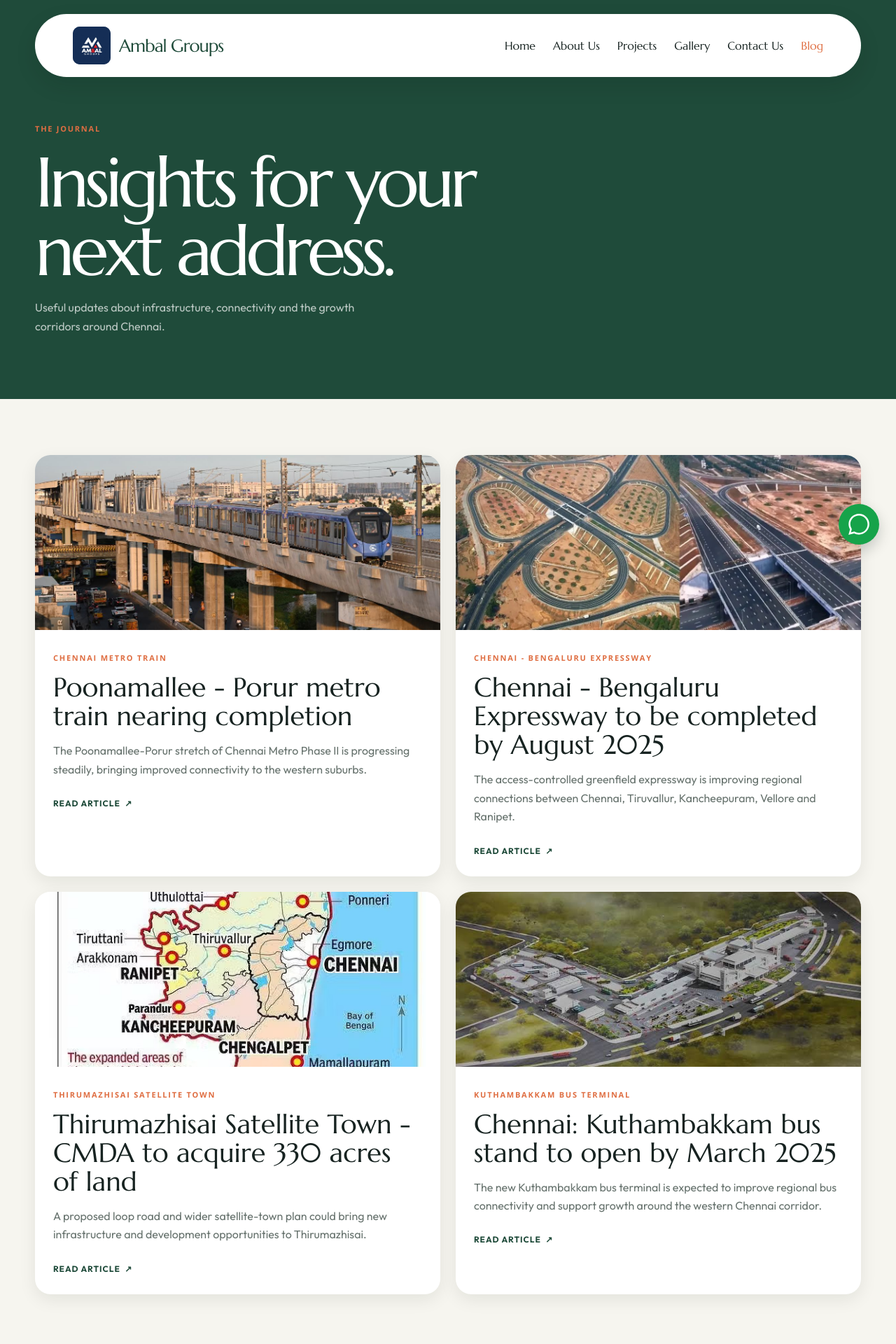
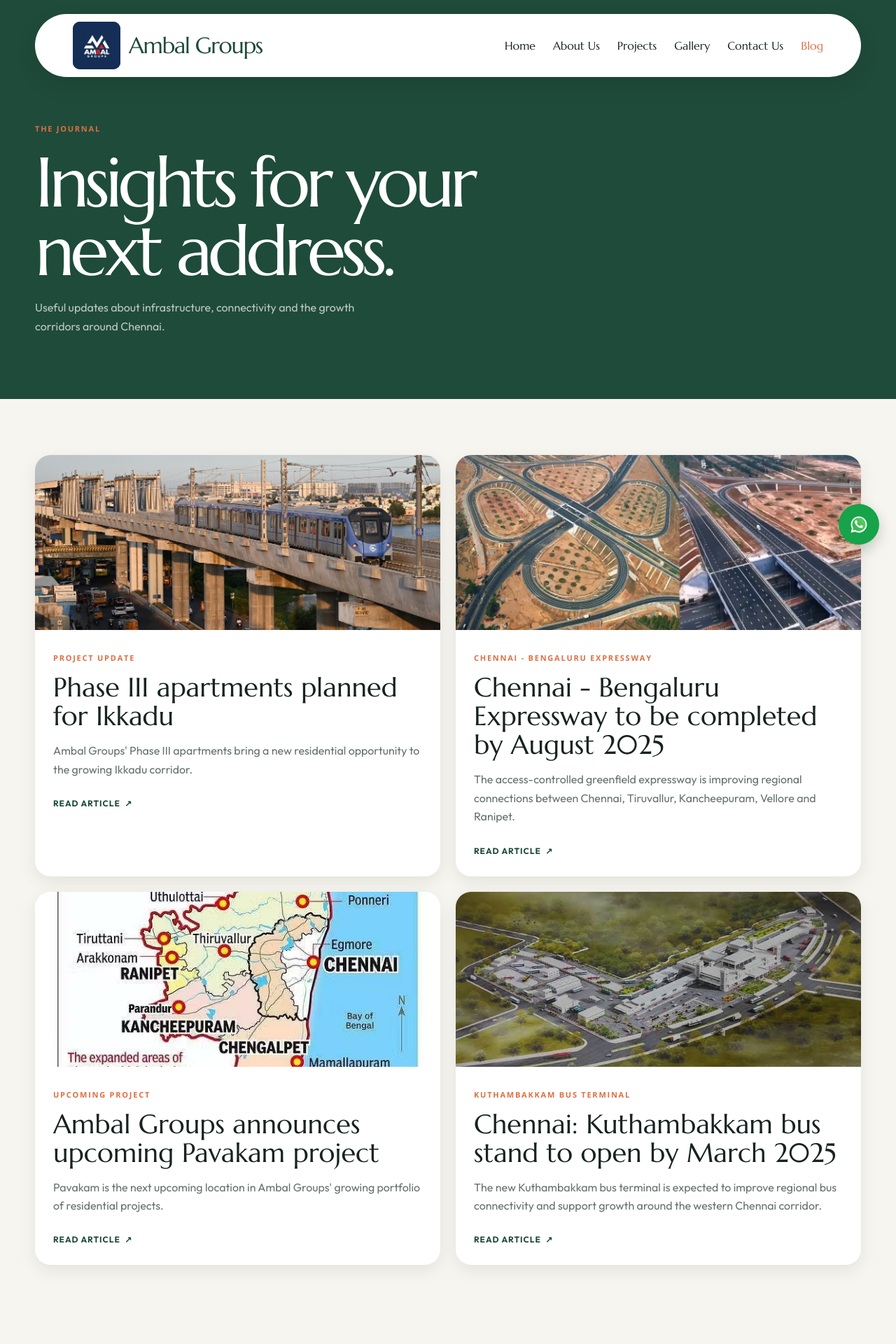
Before and after one commit to digimavenofficial/ambal-groups-ui, a Next.js app: page /blog in a window 1280 px wide. Shown: the top 1920 px of the page at 70% size. Built offline with nearby package versions, Linux system fonts and the light colour scheme.

Commit message:
Ambal Groups Suggestions added

```diff
--- a/app/about/page.tsx
+++ b/app/about/page.tsx
@@ -7,9 +7,13 @@ const history = [
   "Sri Ambal Gajalakshmi Nagar Phase I, II - Mangadu",
   "Sri Ambal Vijayalakshmi Nagar Phase I, II, III - Ayilcheri (Kannapalayam)",
   "Sri Ambal Garden, Kannapalayam",
-  "Sri Ambal Vijayalakshmi Nagar, Mettupalayam",
+  "Sri Ambal Garden, Kannapalayam, Avadi",
+  "Sri Ambal Vijayalakshmi Nagar, Mettupalayam, Avadi",
+  "Sri Ambal Vijayalakshmi Nagar, Eppur",
   "Sri Ambal Vijayalakshmi Nagar, Meppur",
+  "Sri Ambal Vijayalakshmi Nagar, Poonamallee",
   "Sri Ambal Venkateswara Nagar Phase I, II, III - Aranvayal Kuppam (Present running project)",
+  "Sri Ambal Ikkadu (Current project)",
 ];
 
 export default function About() {
--- a/app/blog/page.tsx
+++ b/app/blog/page.tsx
@@ -3,17 +3,17 @@ import { PageFrame, PageHero } from "../components/site";
 
 export const blogs = [
   {
-    slug: "poonamallee-porur-metro-train-nearing-completion",
-    title: "Poonamallee - Porur metro train nearing completion",
+    slug: "phase-iii-apartments-ikkadu",
+    title: "Phase III apartments planned for Ikkadu",
     author: "vijaysiva",
-    date: "January 12, 2025",
-    category: "Chennai Metro Train",
+    date: "November 2, 2026",
+    category: "Project update",
     image: "/blog-images/POONAMALLEE%20metro.jpg",
-    excerpt: "The Poonamallee-Porur stretch of Chennai Metro Phase II is progressing steadily, bringing improved connectivity to the western suburbs.",
+    excerpt: "Ambal Groups' Phase III apartments bring a new residential opportunity to the growing Ikkadu corridor.",
     content: [
-      "Chennai Metro Phase II is being delivered across three corridors covering 118.9 km. The Poonamallee-Porur section forms part of Corridor 4 and is planned to improve daily mobility across this growing part of the city.",
-      "Station construction and viaduct work have progressed significantly, while systems, lifts, escalators, tracks and overhead equipment are being installed in stages.",
-      "The project is expected to strengthen access to Poonamallee, Porur, Kumananchavadi and surrounding growth corridors.",
+      "Phase III is a current Ambal Groups apartment project planned for families seeking a well-connected home in Ikkadu.",
+      "The project is part of Ambal Groups' continuing residential development across Chennai's growing western corridors.",
+      "Contact our team for current availability, specifications and project updates.",
     ],
   },
   {
@@ -31,17 +31,17 @@ export const blogs = [
     ],
   },
   {
-    slug: "thirumazhisai-satellite-town",
-    title: "Thirumazhisai Satellite Town - CMDA to acquire 330 acres of land",
+    slug: "pavakam-upcoming-project",
+    title: "Ambal Groups announces upcoming Pavakam project",
     author: "vijaysiva",
     date: "January 12, 2025",
-    category: "Thirumazhisai Satellite Town",
+    category: "Upcoming project",
     image: "/blog-images/thirumazhisai-satellite-town.jpg",
-    excerpt: "A proposed loop road and wider satellite-town plan could bring new infrastructure and development opportunities to Thirumazhisai.",
+    excerpt: "Pavakam is the next upcoming location in Ambal Groups' growing portfolio of residential projects.",
     content: [
-      "The Chennai Metropolitan Development Authority has proposed land acquisition for a loop road in Thirumazhisai New Town under the Land Pooling Area Development Scheme.",
-      "The wider satellite-town programme is intended to support planned growth, public amenities, research and development zones, and new economic activity.",
-      "A long-term roadmap is expected to guide infrastructure development and help coordinate the region's future expansion.",
+      "Ambal Groups is preparing an upcoming residential project in Pavakam.",
+      "More details about the project, availability and specifications will be shared as planning progresses.",
+      "Register your interest through the contact page to receive future updates.",
     ],
   },
   {
--- a/app/components/header.tsx
+++ b/app/components/header.tsx
@@ -36,8 +36,8 @@ export default function Header({ overlay = false }: { overlay?: boolean }) {
             className="brand-logo"
             src="/logo.jpeg"
             alt="Ambal Groups"
-            width={180}
-            height={180}
+            width={220}
+            height={220}
             priority
           />
           <span className="brand-name">
--- a/app/components/site.tsx
+++ b/app/components/site.tsx
@@ -5,10 +5,10 @@ import Header from "./header";
 export const projects = [
   {
     slug: "2bhk-individual-villa-for-sale",
-    name: "2BHK Individual Villa for Sale",
+    name: "2BHK Individual Villa",
     location: "Aranvayal Kuppam",
     type: "2BHK individual villa",
-    price: "From ₹30.50 Lakhs",
+    price: "Completed project",
     status: "completed",
     image: "/project-images/1.jpg",
     propertyId: "None",
@@ -21,20 +21,20 @@ export const projects = [
     name: "Sri Ambal Venkateswara Nagar - Phase I",
     location: "Aranvayol Kuppam, Tiruvallur",
     type: "DTCP approved villa plots",
-    price: "₹1,999 / sq.ft",
+    price: "Completed project",
     status: "completed",
     image: "/project-images/2.webp",
     propertyId: "Ambal-2024-12",
     facts: ["Plot size: 571 to 1972 sq ft", "Park: Available", "Kuthambakkam bus stand: 10 minutes", "Poonamallee metro station: 20 minutes"],
     description: "DTCP approved villa plots for sale at Aranvayol Kuppam, near Tirumazhisai.",
-    highlights: ["Launching offer - ₹1,999/sq.ft", "10 minutes from Kuthambakkam bus stand", "15 minutes from Chennai - Bangalore NH", "20 minutes from the nearest metro station", "Near the upcoming Chennai peripheral ring road and Tirumazhisai satellite township"],
+    highlights: ["10 minutes from Kuthambakkam bus stand", "15 minutes from Chennai - Bangalore NH", "20 minutes from the nearest metro station", "Near the upcoming Chennai peripheral ring road and Tirumazhisai satellite township"],
   },
   {
     slug: "1bhk-and-2bhk-flats-for-sale-in-poonamallee",
     name: "1BHK and 2BHK Flats for Sale in Poonamallee",
     location: "Sri Ambal Vijayalakshmi Nagar, Meppur",
     type: "1BHK and 2BHK flats",
-    price: "From ₹22.27 Lakhs",
+    price: "Completed project",
     status: "completed",
     image: "/project-images/3.webp",
     propertyId: "RH-2017-12",
@@ -47,13 +47,65 @@ export const projects = [
     name: "Sri Ambal Venkateswara Nagar Phase II",
     location: "Aranvayol Kuppam, Tiruvallur",
     type: "DTCP approved villa plots",
-    price: "Launching soon",
-    status: "ongoing",
+    price: "Completed project",
+    status: "completed",
     image: "/project-images/4.webp",
     propertyId: "RH-2017-10",
     facts: ["Kuthambakkam bus stand: 10 minutes", "Chennai - Bangalore NH: 15 minutes", "Nearest metro station: 20 minutes"],
     description: "DTCP approved villa plots for sale at Aranvayol Kuppam, near Tirumazhisai.",
     highlights: ["10 minutes from Kuthambakkam bus stand", "15 minutes from Chennai - Bangalore NH", "20 minutes from the nearest metro station", "Near the upcoming Chennai peripheral ring road and Tirumazhisai satellite township"],
+  },
+  {
+    slug: "sri-ambal-venkateswara-nagar-phase-iii-apartments",
+    name: "Sri Ambal Venkateswara Nagar Phase III Apartments",
+    location: "Ikkadu",
+    type: "Apartments",
+    price: "Details available on enquiry",
+    status: "ongoing",
+    image: "/project-images/4.webp",
+    propertyId: "Ambal-Phase-III",
+    facts: ["Location: Ikkadu", "Apartments: Phase III", "Enquiries: Open"],
+    description: "Phase III apartment homes planned for families looking for a well-connected address in Ikkadu.",
+    highlights: ["Current project", "Planned residential apartments", "Enquire for availability and specifications"],
+  },
+  {
+    slug: "ikkadu-residential-project",
+    name: "Ambal Groups Ikkadu",
+    location: "Ikkadu",
+    type: "Residential development",
+    price: "Details available on enquiry",
+    status: "ongoing",
+    image: "/project-images/2.webp",
+    propertyId: "Ambal-Ikkadu",
+    facts: ["Location: Ikkadu", "Current project", "Enquiries: Open"],
+    description: "A current Ambal Groups residential project in Ikkadu.",
+    highlights: ["Current project", "Growing residential location", "Enquire for project details"],
+  },
+  {
+    slug: "pavakam-upcoming-project",
+    name: "Ambal Groups Pavakam",
+    location: "Pavakam",
+    type: "Upcoming residential project",
+    price: "Coming soon",
+    status: "upcoming",
+    image: "/project-images/3.webp",
+    propertyId: "Ambal-Pavakam",
+    facts: ["Location: Pavakam", "Upcoming project", "More details coming soon"],
+    description: "An upcoming Ambal Groups project planned for Pavakam.",
+    highlights: ["Upcoming project", "More details coming soon", "Register your interest through our contact page"],
+  },
+  {
+    slug: "pankam-avadi-apartments",
+    name: "Pankam, Avadi Apartments",
+    location: "Pankam, Avadi",
+    type: "Apartments",
+    price: "Completed project",
+    status: "completed",
+    image: "/project-images/1.jpg",
+    propertyId: "Ambal-Pankam-Avadi",
+    facts: ["Location: Pankam, Avadi", "Apartments", "Completed project"],
+    description: "Completed apartment homes at Pankam, Avadi.",
+    highlights: ["Completed project", "Convenient Avadi location", "Enquire for project information"],
   },
 ];
 
@@ -95,10 +147,9 @@ export function Footer() {
                 <br />
                 Poonamallee, Chennai-600 056
               </span>
-              <a href="mailto:admin@porursriambal.com">
-                admin@porursriambal.com
+              <a href="mailto:support@ambalgroups.com">
+                support@ambalgroups.com
               </a>
-              <a href="tel:+919444274567">+91-9444-274-567</a>
               <a href="tel:+919444264567">+91-9444-264-567</a>
               {/* <span>Instagram · Facebook · YouTube</span> */}
             </div>
@@ -172,14 +223,18 @@ export function WhatsAppButton() {
   return (
     <a
       className="whatsapp-button"
-      href="https://wa.me/919444274567"
+      href="https://wa.me/919444264567"
       target="_blank"
       rel="noreferrer"
       aria-label="Chat with Ambal Groups on WhatsApp"
     >
-      <svg viewBox="0 0 24 24" aria-hidden="true">
-        <path d="M20.5 3.5A11.8 11.8 0 0 0 12.08 0C5.55 0 .23 5.32.23 11.86c0 2.09.55 4.13 1.59 5.92L.13 24l6.36-1.67a11.86 11.86 0 0 0 5.59 1.42h.01c6.53 0 11.84-5.32 11.84-11.86 0-3.17-1.23-6.14-3.43-8.39Zm-8.42 18.2h-.01a9.84 9.84 0 0 1-5.02-1.38l-.36-.21-3.77.99 1.01-3.68-.23-.38a9.82 9.82 0 0 1-1.5-5.18C2.2 6.44 6.63 2 12.08 2a9.8 9.8 0 0 1 6.98 2.9 9.87 9.87 0 0 1 2.87 7c0 5.44-4.42 9.8-9.85 9.8Z" />
-      </svg>
+      <Image
+        className="whatsapp-icon"
+        src="/whatsapp.svg"
+        alt=""
+        width={800}
+        height={800}
+      />
     </a>
   );
 }
--- a/app/globals.css
+++ b/app/globals.css
@@ -144,8 +144,8 @@ textarea {
   color: var(--green);
 }
 .brand-logo {
-  width: 54px;
-  height: 54px;
+  width: 68px;
+  height: 68px;
   border-radius: 10px;
   object-fit: contain;
   background: #19365f;
@@ -169,7 +169,7 @@ textarea {
   line-height: 1;
 }
 .brand-name strong {
-  font-size: 25px;
+  font-size: 32px;
   font-weight: 400;
   letter-spacing: -0.04em;
 }
@@ -1033,10 +1033,9 @@ textarea {
 .whatsapp-button:hover {
   transform: translateY(-3px);
 }
-.whatsapp-button svg {
-  width: 30px;
-  height: 30px;
-  fill: currentColor;
+.whatsapp-icon {
+  width: 26px;
+  height: 26px;
 }
 .projects-page-grid {
   display: grid;
@@ -1332,15 +1331,15 @@ textarea {
     padding: 0 18px;
   }
   .brand-logo {
-    width: 38px;
-    height: 38px;
+    width: 52px;
+    height: 52px;
     border-radius: 8px;
   }
   .brand-name strong {
-    font-size: 19px;
+    font-size: 25px;
   }
   .brand-name strong {
-    font-size: 16px;
+    font-size: 21px;
   }
   .brand-name small {
     font-size: 7px;
--- a/app/projects/[slug]/page.tsx
+++ b/app/projects/[slug]/page.tsx
@@ -24,7 +24,7 @@ export default async function ProjectDetails({
       <main>
         <section className="project-detail-hero">
           <div className="container project-detail-heading">
-            <span className="eyebrow">{project.status === "ongoing" ? "Ongoing project" : "Completed project"}</span>
+            <span className="eyebrow">{project.status === "ongoing" ? "Ongoing project" : project.status === "upcoming" ? "Upcoming project" : "Completed project"}</span>
             <h1 className="serif">{project.name}</h1>
             <p>{project.location}</p>
           </div>
@@ -45,6 +45,7 @@ export default async function ProjectDetails({
             <ul className="project-highlights">
               {project.highlights.map((highlight) => <li key={highlight}>{highlight}</li>)}
             </ul>
+            <a className="button button-cream" href="/Greenscape%20Brochure.pdf" download>Download project brochure <span className="arrow">↓</span></a>
             <Link href="/contact" className="button button-dark">Enquire about this project <span className="arrow">↗</span></Link>
           </div>
         </section>
--- a/app/projects/completed/page.tsx
+++ b/app/projects/completed/page.tsx
@@ -1,2 +1,2 @@
 import { PageFrame, PageHero, ProjectCard, projects } from "../../components/site";
-export default function Completed() { return <PageFrame><main><PageHero label="Projects / Completed" title="Places that are already home." description="A selection of neighbourhoods where families have put down roots, made memories and begun their next chapters." /><section className="container projects-page-grid" style={{ paddingTop: 80 }}>{projects.slice(1).map((project) => <ProjectCard key={project.name} project={project} />)}</section></main></PageFrame>; }
+export default function Completed() { return <PageFrame><main><PageHero label="Projects / Completed" title="Places that are already home." description="A selection of neighbourhoods where families have put down roots, made memories and begun their next chapters." /><section className="container projects-page-grid" style={{ paddingTop: 80 }}>{projects.filter((project) => project.status === "completed").map((project) => <ProjectCard key={project.name} project={project} />)}</section></main></PageFrame>; }
--- a/app/projects/ongoing/page.tsx
+++ b/app/projects/ongoing/page.tsx
@@ -1,2 +1,2 @@
 import { PageFrame, PageHero, ProjectCard, projects } from "../../components/site";
-export default function Ongoing() { return <PageFrame><main><PageHero label="Projects / Ongoing" title="Your future is taking shape." description="Discover the communities currently coming to life across Chennai's most connected growth corridors." /><section className="container projects-page-grid" style={{ paddingTop: 80 }}>{projects.slice(0, 3).map((project) => <ProjectCard key={project.name} project={project} />)}</section></main></PageFrame>; }
+export default function Ongoing() { return <PageFrame><main><PageHero label="Projects / Ongoing" title="Your future is taking shape." description="Discover the communities currently coming to life across Chennai's most connected growth corridors." /><section className="container projects-page-grid" style={{ paddingTop: 80 }}>{projects.filter((project) => project.status === "ongoing").map((project) => <ProjectCard key={project.name} project={project} />)}</section></main></PageFrame>; }
--- a/app/projects/page.tsx
+++ b/app/projects/page.tsx
@@ -4,9 +4,9 @@ import { useState } from "react";
 import { PageFrame, PageHero, ProjectCard, projects } from "../components/site";
 
 export default function Projects() {
-  const [filter, setFilter] = useState<"all" | "ongoing" | "completed">("all");
+  const [filter, setFilter] = useState<"all" | "ongoing" | "upcoming" | "completed">("all");
   const visibleProjects = filter === "all" ? projects : projects.filter((project) => project.status === filter);
   return <PageFrame><main><PageHero label="Our projects" title="Made for the life you are building." description="Explore residential plots, villas and apartments in the fast-growing western corridors of Chennai." /><section className="container page-intro"><div className="filter-row" role="tablist" aria-label="Project status">
-    {(["all", "ongoing", "completed"] as const).map((value) => <button key={value} className={`filter${filter === value ? " active" : ""}`} type="button" role="tab" aria-selected={filter === value} onClick={() => setFilter(value)}>{value === "all" ? "All projects" : value[0].toUpperCase() + value.slice(1)}</button>)}
+    {(["all", "ongoing", "upcoming", "completed"] as const).map((value) => <button key={value} className={`filter${filter === value ? " active" : ""}`} type="button" role="tab" aria-selected={filter === value} onClick={() => setFilter(value)}>{value === "all" ? "All projects" : value[0].toUpperCase() + value.slice(1)}</button>)}
   </div></section><section className="container projects-page-grid">{visibleProjects.map((project) => <ProjectCard key={project.name} project={project} />)}</section></main></PageFrame>;
 }
```
Also changed, not shown: app/contact/page.tsx (+1 -1 lines), app/page.tsx (+0 -54 lines), public/whatsapp.svg (added).
